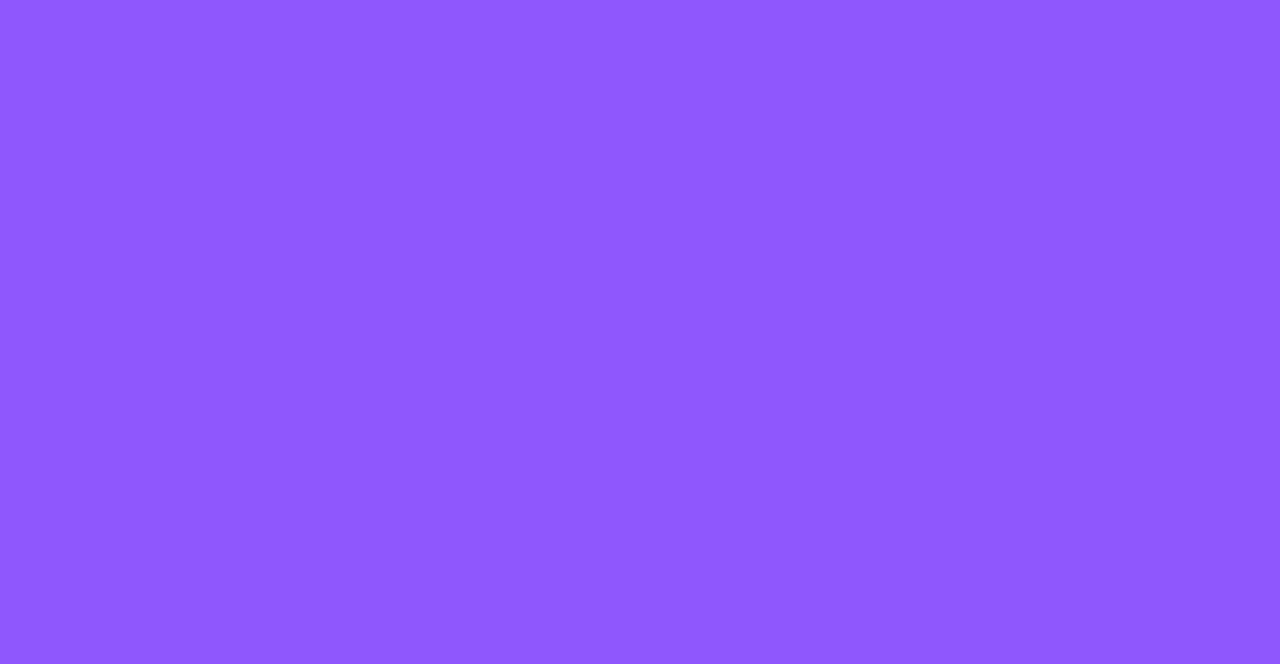
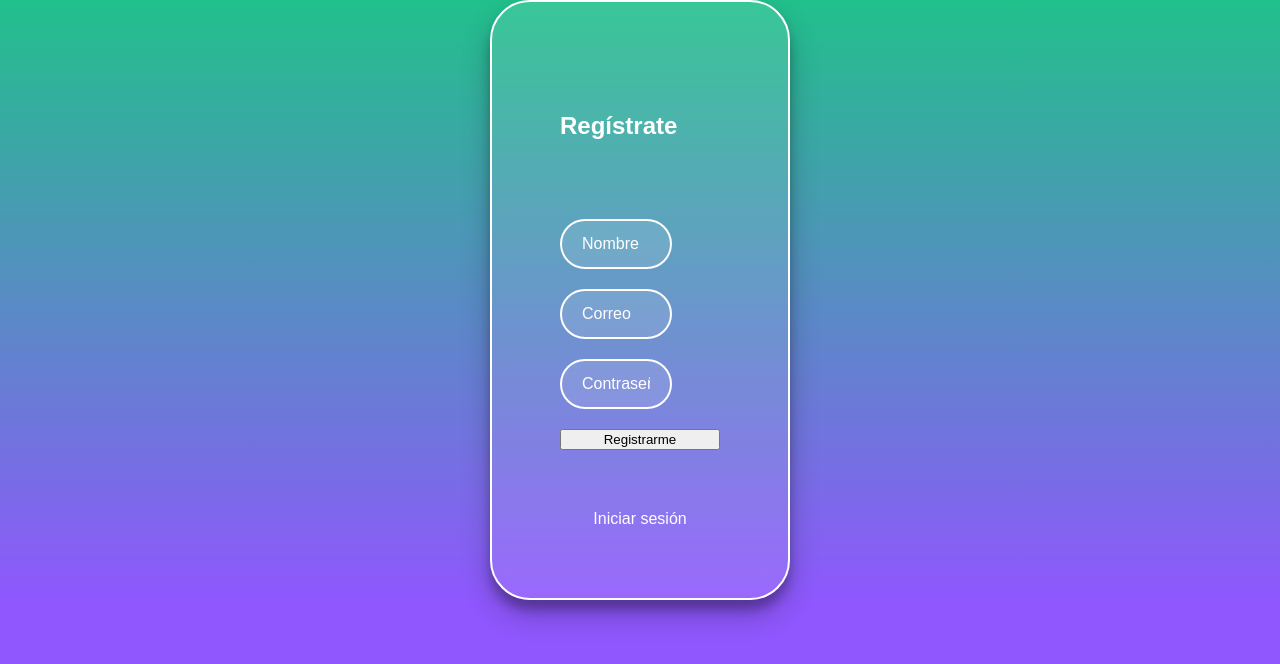
Before and after one commit to RiveroMadera/coursePrac-React, a React app: page /Register in a window 1280 px wide. Shown: the top 664 px of the page. Built offline with nearby package versions, Linux system fonts and the light colour scheme; a web font is replaced by a local one.

Commit message:
created Register component and added switch to App.js

```diff
--- /dev/null
+++ b/src/assets/styles/components/Register.scss
@@ -0,0 +1,39 @@
+.register {
+  background-image: linear-gradient(#21c08b, #8f57fd);
+  display: flex;
+  align-items: center;
+  flex-direction: column;
+  justify-content: center;
+  padding: 0px 30px;
+  min-height: calc(100vh - 200px); /* El ancho será igual al tamaño de todo el height menos 200px (100px del header + 100px del footer) */
+}
+
+.register__container {
+  background-color: rgba(255,255,255,0.1);
+  border: 2px solid white;
+  border-radius: 40px;
+  box-shadow: 0 14px 28px rgba(0,0,0,0.25), 0 10px 10px rgba(0,0,0,0.22);
+  color: white;
+  display: flex;
+  flex-direction: column;
+  justify-content: space-around;
+  min-height: 600px;
+  padding: 60px 68px 40px;
+  width: 300px;
+}
+
+.register__container--form {
+  display: flex;
+  flex-direction: column;
+}
+
+.register__container a {
+  color: white;
+  font-size: 16px;
+  text-align: center;
+  text-decoration: none;
+}
+
+.register__container a:hover {
+  text-decoration: underline;
+}
--- /dev/null
+++ b/src/containers/Register.jsx
@@ -0,0 +1,20 @@
+/* eslint-disable react/button-has-type */
+import React from 'react';
+import '../assets/styles/components/Register.scss';
+
+const Register = () => (
+  <section className='register'>
+    <section className='register__container'>
+      <h2>Regístrate</h2>
+      <form className='register__container--form'>
+        <input className='input' type='text' placeholder='Nombre' />
+        <input className='input' type='text' placeholder='Correo' />
+        <input className='input' type='password' placeholder='Contraseña' />
+        <button className='button'>Registrarme</button>
+      </form>
+      <a href='/'>Iniciar sesión</a>
+    </section>
+  </section>
+);
+
+export default Register;
--- a/src/routes/App.js
+++ b/src/routes/App.js
@@ -1,12 +1,16 @@
 import React from 'react';
-import { BrowserRouter, Route } from 'react-router-dom';
+import { BrowserRouter, Switch, Route } from 'react-router-dom';
 import Home from '../containers/Home';
 import Login from '../containers/Login';
+import Register from '../containers/Register';
 
 const App = () => (
   <BrowserRouter>
-    <Route exact path='/' component={Home} />
-    <Route exact path='/Login' component={Login} />
+    <Switch>
+      <Route exact path='/' component={Home} />
+      <Route exact path='/Login' component={Login} />
+      <Route exact path='/Register' component={Register} />
+    </Switch>
   </BrowserRouter>
 );
 
```
